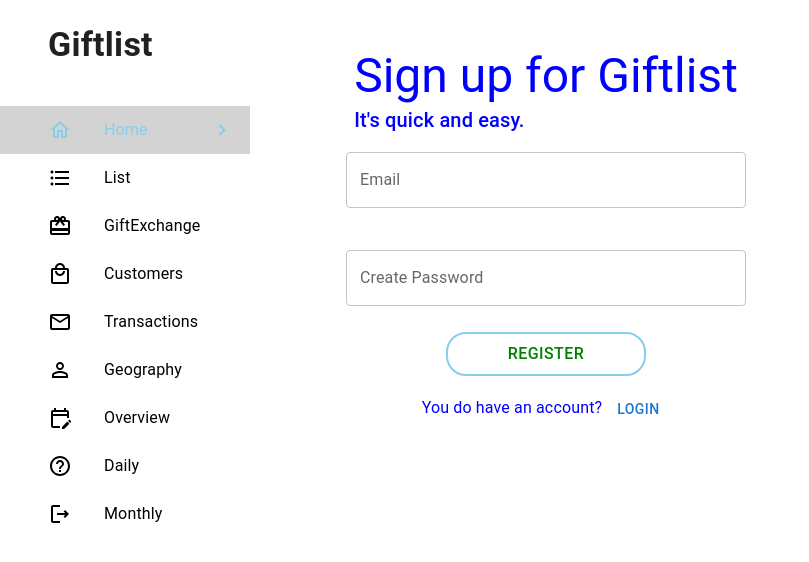
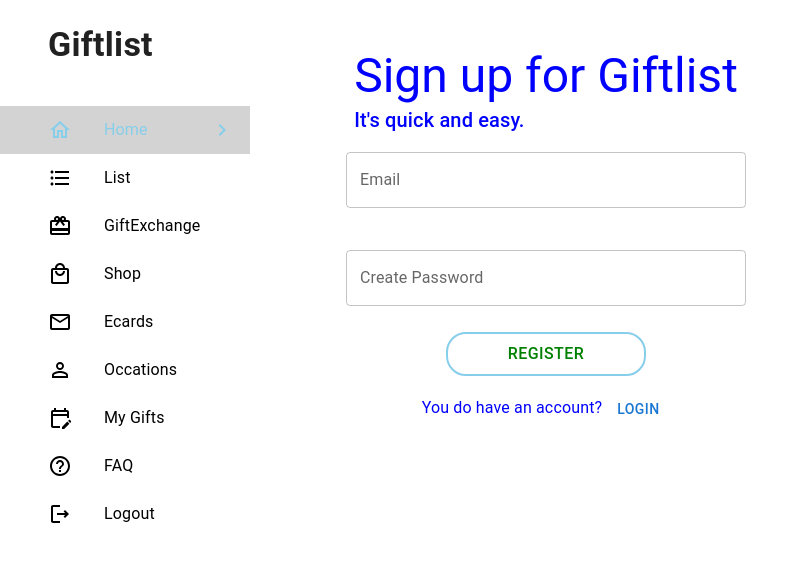
Before and after one commit to FatimaMary/giftlist, a React (Create React App) app in the folder client/: page /home in a window 1280 px wide. Shown: the top 562 px of the page, without its empty margins (0-809 px from the left). Built offline with nearby package versions, Linux system fonts and the light colour scheme; the HTML template or start-up script is replaced by a standard one.

Commit message:
sidebar updated

```diff
--- a/client/src/Components/Sidebar.jsx
+++ b/client/src/Components/Sidebar.jsx
@@ -42,27 +42,27 @@ const navItems = [
         icon: <CardGiftcardOutlinedIcon/>
     },
     {
-        text: "Customers",
+        text: "Shop",
         icon: <LocalMallOutlinedIcon/>
     },
     {
-        text: "Transactions",
+        text: "Ecards",
         icon: <LocalPostOfficeOutlinedIcon/>
     },
     {
-        text: "Geography",
+        text: "Occations",
         icon: <PersonOutlineOutlinedIcon/>
     },
     {
-        text: "Overview",
+        text: "My Gifts",
         icon: <EditCalendarOutlinedIcon/>
     },
     {
-        text: "Daily",
+        text: "FAQ",
         icon: <HelpOutlineOutlinedIcon/>
     },
     {
-        text: "Monthly",
+        text: "Logout",
         icon: <LogoutOutlinedIcon/>
     }
 ]
```
Also changed, not shown: client/src/Components/Navbar.js (added, +46 -0 lines), client/src/scenes/giftExchange/index.jsx (line endings or trailing spaces).
